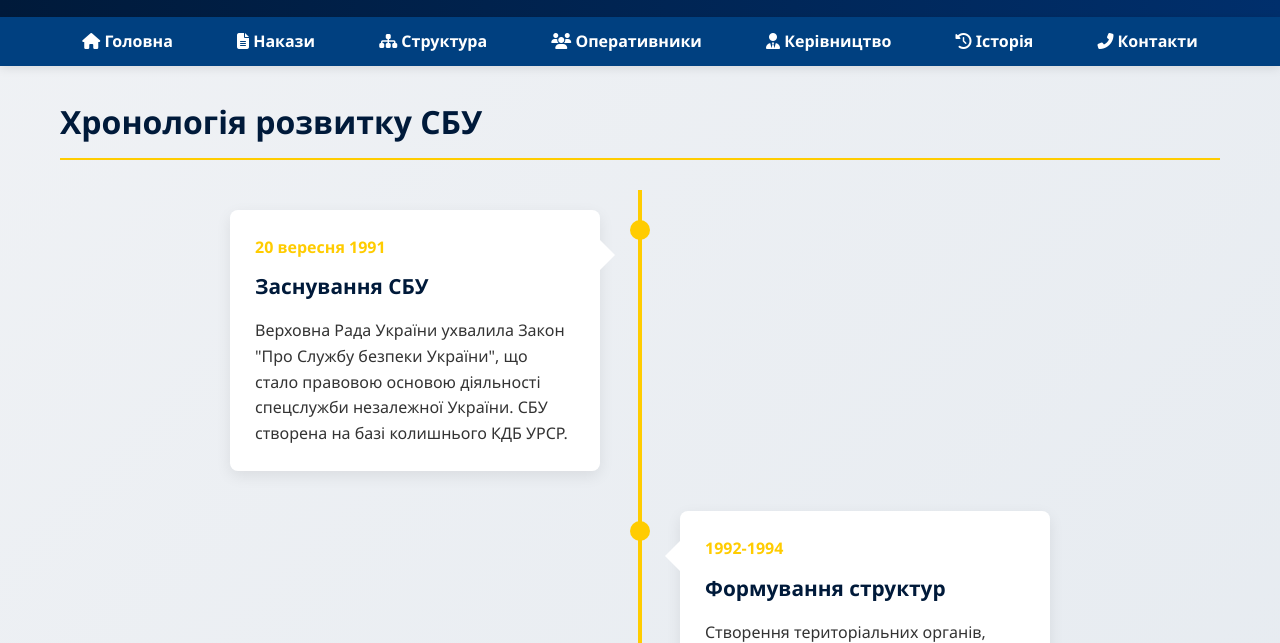
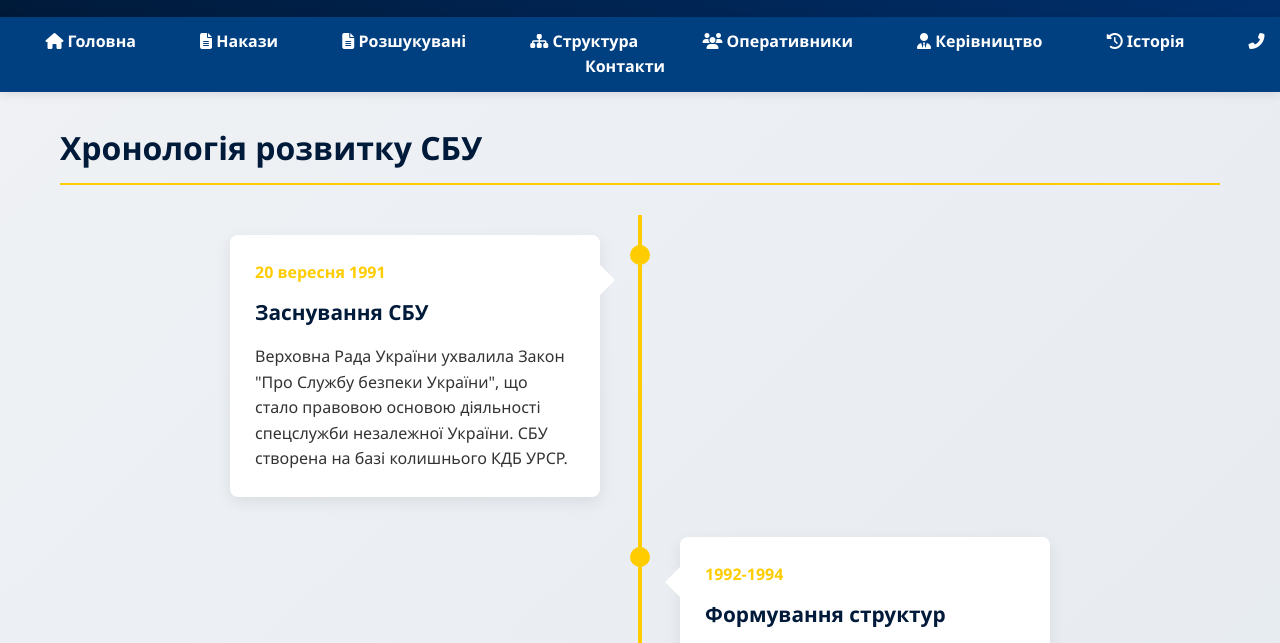
Before and after one commit to Kiril199680/SBU_UA_GTA_03, a plain HTML site: page istorya.html in a window 1280 px wide. Shown: the part 172-815 px from the top of the page. Drawn offline with Linux system fonts and the light colour scheme.

Commit message:
Update istorya.html

```diff
--- a/istorya.html
+++ b/istorya.html
@@ -272,6 +272,7 @@
   <nav>
     <a href="index.html"><i class="fas fa-home"></i> Головна</a>
     <a href="nakazy.html"><i class="fas fa-file-alt"></i> Накази</a>
+    <a href="rozshukuvani.htm"><i class="fas fa-file-alt"></i> Розшукувані</a>
     <a href="struktura.html"><i class="fas fa-sitemap"></i> Структура</a>
     <a href="operatives.html"><i class="fas fa-users"></i> Оперативники</a>
     <a href="kerivnytstvo.html"><i class="fas fa-user-tie"></i> Керівництво</a>
```
